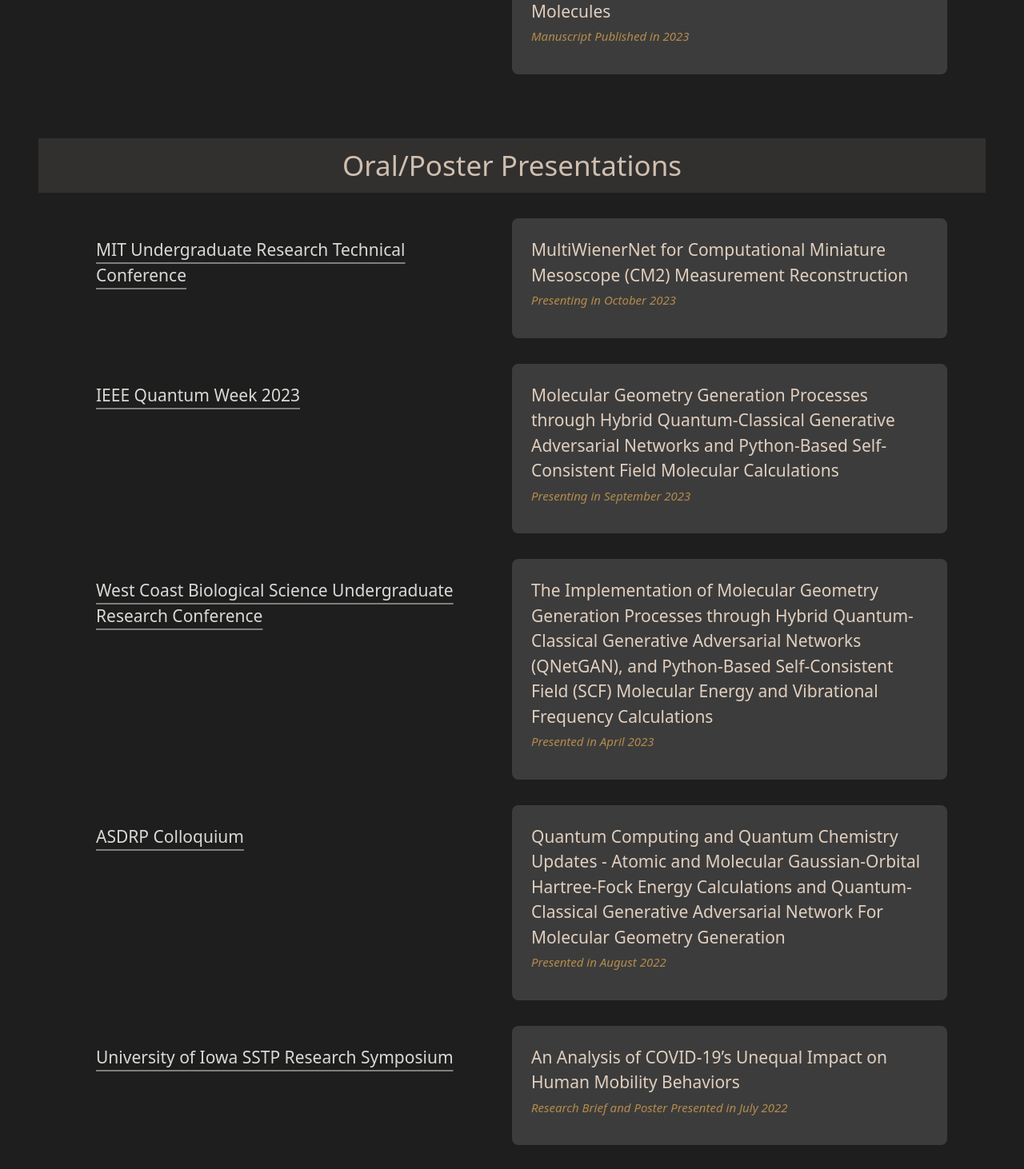
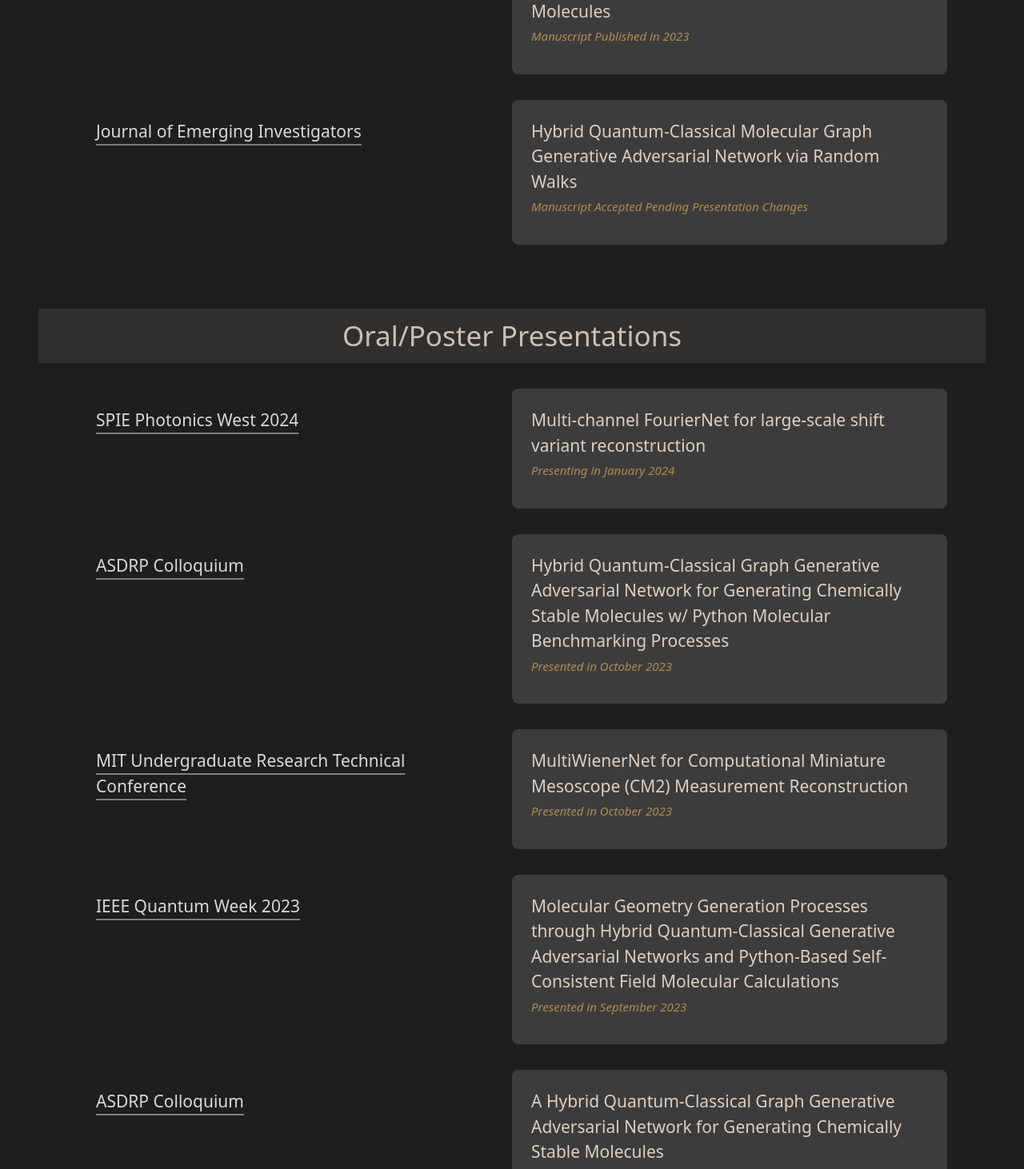
Before and after one commit to adelly13/personal-website, a Next.js app: page /publications in a window 1280 px wide. Shown: the part 440-1902 px from the top of the page at 80% size. Built offline with nearby package versions, Linux system fonts and the light colour scheme.

Commit message:
updated info

```diff
--- a/pages/projects.js
+++ b/pages/projects.js
@@ -14,22 +14,34 @@ export default function Home() {
         </div>
         <section className="grid grid-cols-3 gap-x-10 gap-y-14 mx-12">
           <ProjectCard
+            title="Aspiring Scholars Directed Research Program (ASDRP)"
+            href="https://www.asdrp.org/"
+            description="I conduct research on quantum machine learning for drug discovery under Dr. Larry McMahan. My team and I designed a quantum machine learning algorithm to generate novel molecules based on existing small organic molecules. Thus far, I have published one paper to the Journal of Emerging Investigators (JEI) with an additional paper accepted pending presentation changes and presented at the West Coast Biological Science Undergraduate Research Conference and IEEE Quantum Week 2023."
+            dates="August 2021 - Present"
+          />
+          <ProjectCard
             title="Boston University RISE Internship"
             href="https://www.bu.edu/summer/high-school-programs/rise-internship-practicum/"
-            description="As part of Boston University's RISE Internship program, I conducted computational microscopy research under Professor Lei Tian and Ph. D student Qianwan Yang. At the end of the program, I presented my research at the 2023 RISE Research Symposium."
+            description="As part of Boston University's RISE Internship program, I conducted computational microscopy research under Professor Lei Tian and Ph. D student Qianwan Yang. At the end of the program, I presented my research at the 2023 RISE Research Symposium and MIT Undergraduate Research Technical Conference."
             dates="June 2023 - Present"
+          />
+          <ProjectCard
+            title="Horizon"
+            href="https://horizon.hackclub.com/"
+            description="I organized an all-girls hackathon in partnership with Girl Scouts of Greater New York for 37 girls with the goal of promoting coding and hacking to girls from marginalized backgrounds. I was responsible for hosting the Introduction to Web Development Workshop and planning the logisitcs of the event."
+            dates="January 2023 - March 2023"
+          />
+          <ProjectCard
+            title="Spark"
+            href="https://spark.hackclub.dev/"
+            description="I organized an all-girls hackathon in San Francisco at Sentry for 52 girls with the goal of promoting coding and hacking to girls from marginalized backgrounds. I was responsible for hosting the Introduction to Web Development Workshop and outreach to local STEM-promoting organizations like Girl Scouts, Space Cookies, and Boys and Girls Club of America."
+            dates="May 2023 - August 2023"
           />
           <ProjectCard
             title="Univeristy of Iowa SSTP"
             href="https://www.geo-social.com/blogs/Adelina_poster_2022.pdf"
             description="As part of University of Iowa's SSTP, I conducted research on the impact of COVID-19 on social mobility under Professor Caglar Koylu and Dr. Hoeyun Kwon at University of Iowa's Geo-Social Lab and presented my research at the 2022 SSTP Research Symposium."
             dates="June 2022 - August 2022"
-          />
-          <ProjectCard
-            title="Aspiring Scholars Directed Research Program (ASDRP)"
-            href="https://www.asdrp.org/"
-            description="I conduct research on quantum machine learning for drug discovery under Dr. Larry McMahan. My team and I designed a quantum machine learning algorithm to generate novel molecules based on existing small organic molecules."
-            dates="August 2021 - Present"
           />
           <ProjectCard
             title="Brain Tumor Classification"
@@ -50,16 +62,16 @@ export default function Home() {
           Other cool things!
         </div>
         <section className="grid grid-cols-3 gap-x-10 gap-y-14 mx-12">
+        <ProjectCard
+            title="AMHS Computer Science Club"
+            href="https://mittycsclub.github.io/"
+            description="As President, I help conduct a variety of fun workshops each week, oversee the club logistics, and create promotional videos specifically targeted at females/non-binary individuals to recruit new club members."
+            dates="August 2020 - Present"
+          />
           <ProjectCard
             title="TKO FRC Robotics 1351"
             href="https://www.amhsrobotics.com/"
-            description="As Head of Design, I am responsible for designing and CAD-ing our team's robot in Solidworks and for training mechanical rookies with all the necessary knowledge."
-            dates="August 2020 - Present"
-          />
-          <ProjectCard
-            title="AMHS Computer Science Club"
-            href="https://mittycsclub.github.io/"
-            description="As Co-Vice President, I help conduct a variety of fun workshops each week, oversee the club logistics, and create promotional videos to recruit new club members."
+            description="As Head of Business, I write grant and award applications to garner funds for our team, while managing the team's finances. Head of Design, I was responsible for designing and CAD-ing our team's robot in Solidworks and for training mechanical rookies with all the necessary knowledge."
             dates="August 2020 - Present"
           />
           <ProjectCard
--- a/pages/publications.js
+++ b/pages/publications.js
@@ -20,6 +20,12 @@ export default function Home() {
                         href="https://emerginginvestigators.org/"
                         href2="https://emerginginvestigators.org/articles/hybrid-quantum-classical-generative-adversarial-network-for-synthesizing-chemically-feasible-molecules"
                     />
+                    <PublicationCard
+                        journal="Journal of Emerging Investigators"
+                        title="Hybrid Quantum-Classical Molecular Graph Generative Adversarial Network via Random Walks"
+                        status="Manuscript Accepted Pending Presentation Changes"
+                        href="https://emerginginvestigators.org/"
+                    />
                 </div>
             </section>
             <section className="mt-8 mb-20 ml-12 mr-12">
@@ -28,16 +34,34 @@ export default function Home() {
                 </div>
                 <div className="grid gap-8">
                     <PublicationCard
+                        journal="SPIE Photonics West 2024"
+                        title="Multi-channel FourierNet for large-scale shift variant reconstruction"
+                        status="Presenting in January 2024"
+                        href="https://spie.org/conferences-and-exhibitions/photonics-west"
+                    />
+                    <PublicationCard
+                        journal="ASDRP Colloquium"
+                        title="Hybrid Quantum-Classical Graph Generative Adversarial Network for Generating Chemically Stable Molecules w/ Python Molecular Benchmarking Processes"
+                        status="Presented in October 2023"
+                        href="https://www.asdrp.org/"
+                    />
+                    <PublicationCard
                         journal="MIT Undergraduate Research Technical Conference"
                         title="MultiWienerNet for Computational Miniature Mesoscope (CM2) Measurement Reconstruction"
-                        status="Presenting in October 2023"
+                        status="Presented in October 2023"
                         href="https://urtc.mit.edu"
                     />
                     <PublicationCard
                         journal="IEEE Quantum Week 2023"
                         title="Molecular Geometry Generation Processes through Hybrid Quantum-Classical Generative Adversarial Networks and Python-Based Self-Consistent Field Molecular Calculations"
-                        status="Presenting in September 2023"
+                        status="Presented in September 2023"
                         href="https://qce.quantum.ieee.org/2023/"
+                    />
+                    <PublicationCard
+                        journal="ASDRP Colloquium"
+                        title="A Hybrid Quantum-Classical Graph Generative Adversarial Network for Generating Chemically Stable Molecules"
+                        status="Presented in May 2023"
+                        href="https://www.asdrp.org/"
                     />
                     <PublicationCard
                         journal="West Coast Biological Science Undergraduate Research Conference"
```
